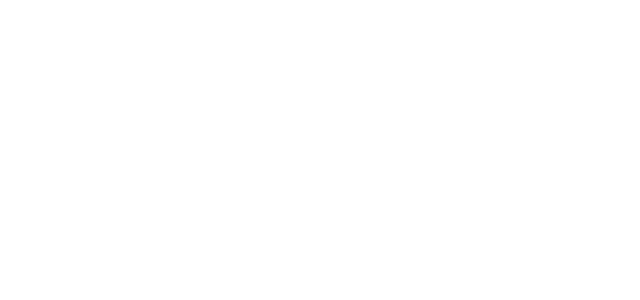
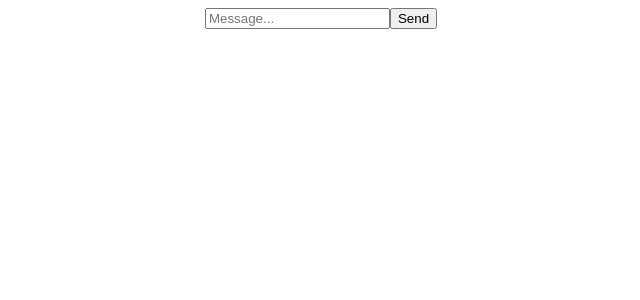
Before and after one commit to haileyham/chattingWith, a React (Create React App) app in the folder client/: page / in a window 1280 px wide. Shown: the top 300 px of the page, without its empty margins (319-959 px from the left). Built offline with nearby package versions, Linux system fonts and the light colour scheme.

Commit message:
client input,button 기본

```diff
--- a/client/src/App.js
+++ b/client/src/App.js
@@ -1,9 +1,14 @@
 import './App.css';
 
 function App() {
+    const sendMessage = () => {
+
+    };
+
     return (
         <div className="App">
-
+            <input placeholder="Message..." />
+            <button onClick={sendMessage}>Send</button>
         </div>
     );
 }
```
